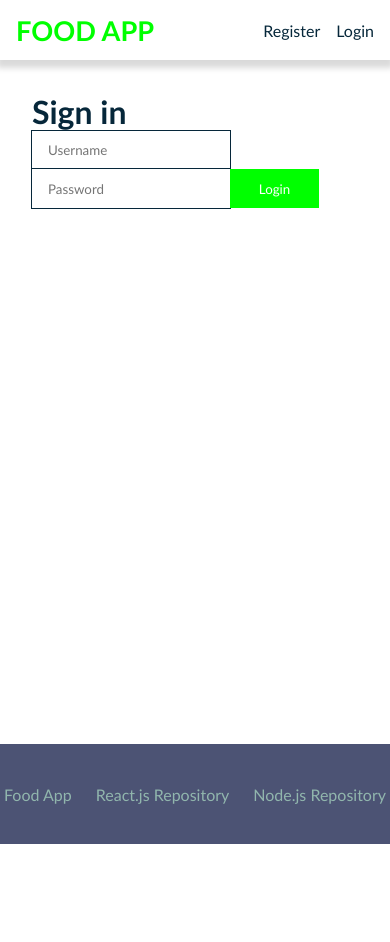
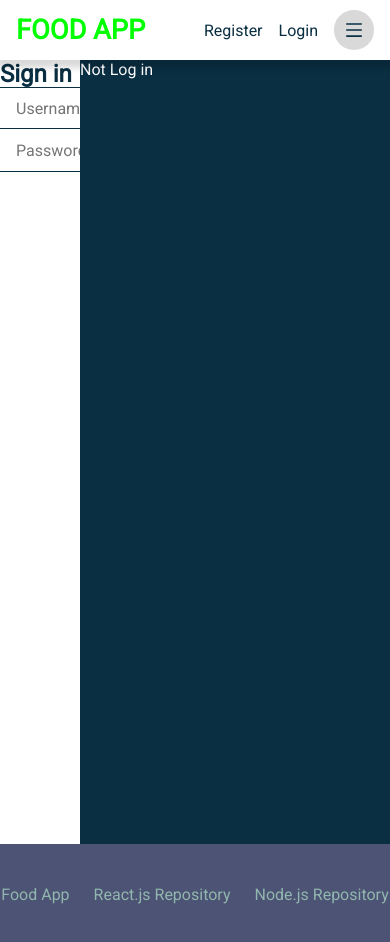
Before and after one commit to nashie1004/NextJsTsReact, a Next.js app: page /login in a window 390 px wide. Before the commit the page ends 844 px from the top, so only its background shows below. Built offline with nearby package versions, Linux system fonts and the light colour scheme.

Commit message:
added card, aside

```diff
--- a/app/app.scss
+++ b/app/app.scss
@@ -1,22 +1,25 @@
 $black: black;
 $limegreen: lime;
-$blackish: rgb(6, 39, 58);
+$blackish: rgb(10, 46, 66);
 $white: white;
 $grayish: rgb(76, 83, 116);
-$lightblue: rgb(80, 126, 173);
+$lightblue: dodgerblue;
 $grayFont: rgb(145, 182, 173);
+@import url('https://fonts.googleapis.com/css2?family=Roboto:wght@300;400&display=swap');
 
 *{
   padding: 0;
   margin: 0;
   box-sizing: border-box;
-  font-family:'Trebuchet MS', 'Lucida Sans Unicode', 'Lucida Grande', 'Lucida Sans', Arial, sans-serif;
+  font-family: 'Roboto', sans-serif;
   text-decoration: none;
+  color: $blackish;
 }
 body{
   min-height: 100vh;
   display: grid;
-  grid-template-rows: 60px 1fr 100px;
+  grid-template-rows: min(60px) 1fr 100px;
+  overflow-x: hidden;
 
   next-route-announcer{
     display: none;
@@ -33,12 +36,14 @@ body{
     padding: .7rem 1.8rem;
     color: $white;
     background: $limegreen;
+    font-size: 1rem;
   }
 
   input{
     outline: 1px solid $blackish;
     border: none;
     padding: .7rem 1.0rem;
+    font-size: 1rem;
 
     &:focus{
       outline: 2px solid $lightblue;
@@ -55,6 +60,8 @@ header{
   justify-content: flex-end;
   padding-inline: 1rem;
   gap: 1rem;
+  background: $white;
+  z-index: 4;
 
   .logo{
     margin-right: auto;
@@ -62,17 +69,95 @@ header{
     font-weight: bold;
     color: $limegreen;
   }
+
+  .sidebar-btn{
+    padding: .6rem;
+    cursor: pointer;
+    border-radius: 50%;
+    width: 40px;
+    display: grid;
+    place-items: center;
+    background: rgba(128, 128, 128, .3);
+
+    &:hover{
+      background: rgba(128, 128, 128, .45);
+    }
+  }
 }
 main{
-  padding: 2rem;
+  min-height: calc(100vh - 60px);
+  position: relative;
+  display: flex;
 
-  img{
-    border-radius: 1rem;
-    object-fit: cover;
-    // width: 600px;
-    width: 40%;
-    aspect-ratio: 16 / 9;
-    box-shadow: 0px 0px 15px 9px rgba(0, 0,0,0.25);
+  section{
+    flex: 1;
+
+    .main-img{
+      border-radius: 1rem;
+      object-fit: cover;
+      width: 40%;
+      aspect-ratio: 16 / 9;
+      box-shadow: 0px 0px 15px 9px rgba(0, 0,0,0.25);
+    }
+
+    .search-results{
+      display: grid;
+      grid-auto-rows: 320px;
+      grid-template-columns: repeat(auto-fit, 250px);
+      gap: 1.2rem;
+      justify-content: center;
+      margin-top: 1rem;
+
+      .children{
+        border-radius: .8rem;
+        box-shadow: 0px 0px 10px 3px rgba(0, 0,0,0.25);
+        display: grid;
+        grid-template-rows: auto 1fr;
+        overflow: hidden;
+
+        img{
+          width: 100%;
+          aspect-ratio: 1 / 1;
+          object-fit: cover;
+          border-radius: .8rem .8rem 0rem 0;
+          transition: transform .35s ease-in-out;
+
+          &:hover{
+            transform: scale(1.1);
+          }
+        }
+        .card-info{
+          z-index: 2;
+          border-radius: 0 0rem .8rem .8rem;
+          display: grid;
+          padding: .5rem;
+          place-items: center;
+          border-bottom: 2px solid $limegreen;
+          background: $white;
+
+          h3{
+            text-align: center;
+          }
+        }
+      }
+    }
+  }
+
+  .showAside{
+    transform: translateX(310px);
+  }
+  aside{
+    transition: transform .24s ease-in-out;
+    position: absolute;
+    height: 100%;
+    right: 0;
+    z-index: 3;
+    width: clamp(10%, 100%, 310px);
+    background: $blackish;
+
+    p{
+      color: $white;
+    }
   }
 }
 footer{
@@ -87,3 +172,10 @@ footer{
     color: $grayFont;
   }
 }
+
+@media only screen and (max-width: 500px) {
+  header{
+    flex-wrap: wrap;
+    min-height: 60px;
+  }
+}
--- a/app/context.tsx
+++ b/app/context.tsx
@@ -1,15 +1,26 @@
 'use client'
-import { createContext, useState } from "react"
+import { Dispatch, SetStateAction, createContext, useRef, useState } from "react"
+import { IconContext } from "react-icons"
 
-export const Data = createContext({});
+interface ValueType {
+  loggedIn: boolean | null,
+  setLoggedIn: Dispatch<SetStateAction<boolean>> | null
+  aside: HTMLElement | null
+}
+
+export const Data = createContext({} as any);
 
 export default function Context({children}: any) {
   const [loggedIn, setLoggedIn] = useState<boolean>(false)
-  const value = {loggedIn, setLoggedIn};
+  const aside = useRef(null)
+
+  const value: ValueType = {loggedIn, setLoggedIn, aside};
 
   return (
     <Data.Provider value={value}>
-      {children}
+      <IconContext.Provider value={{size: '1.25rem'}}>
+        {children}
+      </IconContext.Provider>
     </Data.Provider>
   )
 }
--- a/app/login/page.tsx
+++ b/app/login/page.tsx
@@ -1,14 +1,33 @@
+'use client'
 import Header from '@/components/Header'
 import Footer from '@/components/Footer'
+import Aside from '@/components/Aside'
+import { Data } from '../context'
+import { useContext } from 'react'
+import { useRouter } from 'next/navigation';
 
 export default function page() {
+  const {loggedIn, setLoggedIn} = useContext(Data)
+  const router = useRouter();
+
+  function submitLoginForm(e: any): void{
+    e.preventDefault()
+    router.push('/')
+    setLoggedIn(true)
+  }
+
   return <>
     <Header />
     <main>
-      <h1>Sign in</h1>
-      <input type="text" placeholder='Username' />
-      <input type="text" placeholder='Password' />
-      <button>Login</button>
+      <section>
+        <form onSubmit={submitLoginForm}>
+          <h1>Sign in</h1>
+          <input type="text" placeholder='Username' />
+          <input type="text" placeholder='Password' />
+          <button>Login</button>
+        </form>
+      </section>
+      <Aside />
     </main>
     <Footer />
   </>
--- /dev/null
+++ b/components/Aside.tsx
@@ -0,0 +1,13 @@
+'use client'
+import { Data } from "@/app/context"
+import { useContext } from "react"
+
+export default function Aside() {
+  const {aside, loggedIn} = useContext(Data);
+
+return <aside ref={aside}>
+  {
+    loggedIn ? <p>Logged In</p> : <p>Not Log in</p>
+  }
+  </aside>
+}
--- a/components/Header.tsx
+++ b/components/Header.tsx
@@ -2,21 +2,33 @@
 import Link from "next/link"
 import { Data } from "@/app/context"
 import { useContext } from "react"
+import { useRouter } from 'next/navigation';
+import { AiOutlineMenu } from 'react-icons/ai'
 
 export default function Header() {
-  const {loggedIn, setLoggedIn} = useContext(Data);
+  const {loggedIn, setLoggedIn, aside} = useContext(Data);
+  const router = useRouter();
+
+  function signOut(){
+    router.push('/register')
+    setLoggedIn(false)
+  }
 
   return <header>
     <Link href='/' className="logo">FOOD APP</Link>
+    <>
       {
         !loggedIn ? <>
           <Link href='/register'>Register</Link>
           <Link href='/login'>Login</Link>
         </> : <>
           <Link href='/search'>Search</Link>
-        <p>Shopping Cart</p>
-        <button>Sign Out</button>
+          <button onClick={signOut}>Sign Out</button>
         </>
       }
+      <span className="sidebar-btn" onClick={() => aside.current.classList.toggle('showAside')}>
+        <AiOutlineMenu />
+      </span>
+    </>
   </header>
 }
--- a/package.json
+++ b/package.json
@@ -15,6 +15,7 @@
     "next": "13.3.4",
     "react": "18.2.0",
     "react-dom": "18.2.0",
+    "react-icons": "^4.8.0",
     "sass": "^1.62.1",
     "typescript": "5.0.4"
   }
```
Also changed, not shown: app/page.tsx (+10 -5 lines), app/register/page.tsx (+17 -4 lines), app/search/page.tsx (+15 -3 lines), components/Card.tsx (added, +9 -0 lines), 1 other file (tests, documents, lock files or other folders). Lines whose indentation alone changed are shown as unchanged.
